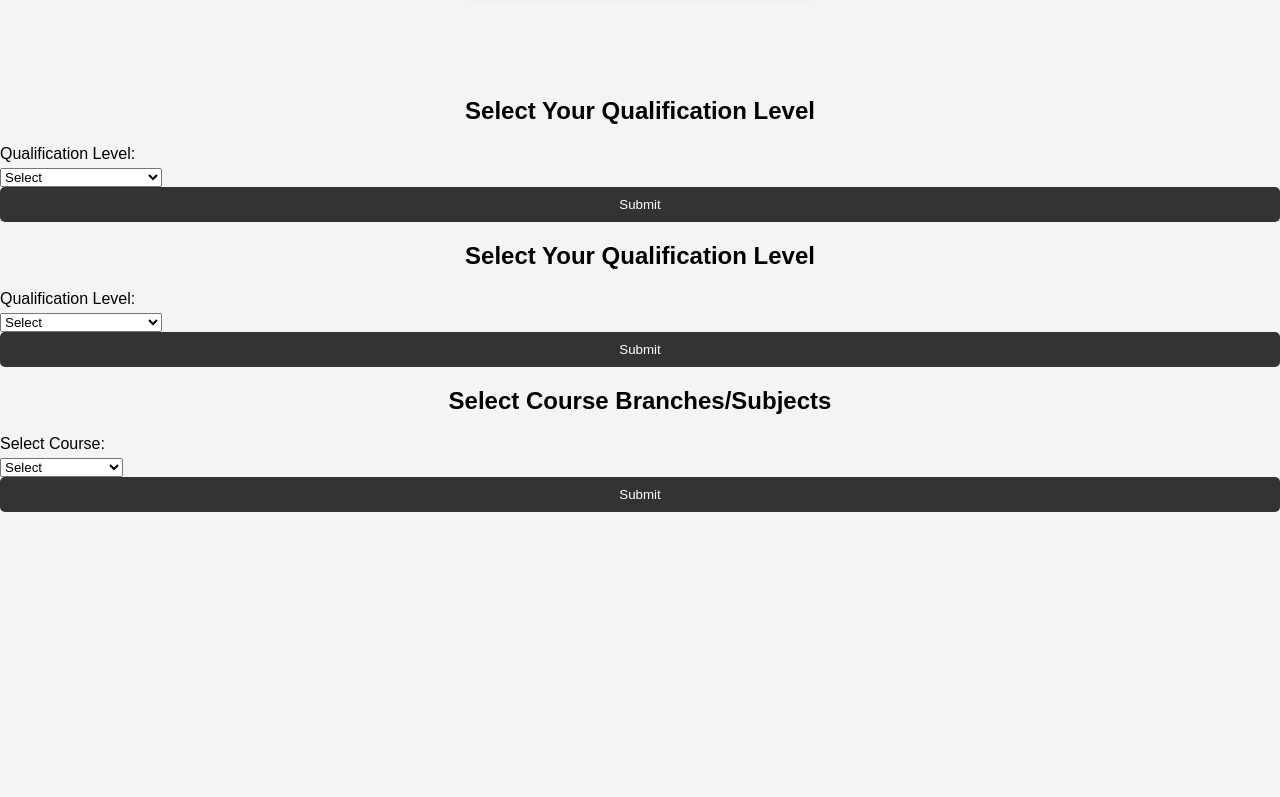
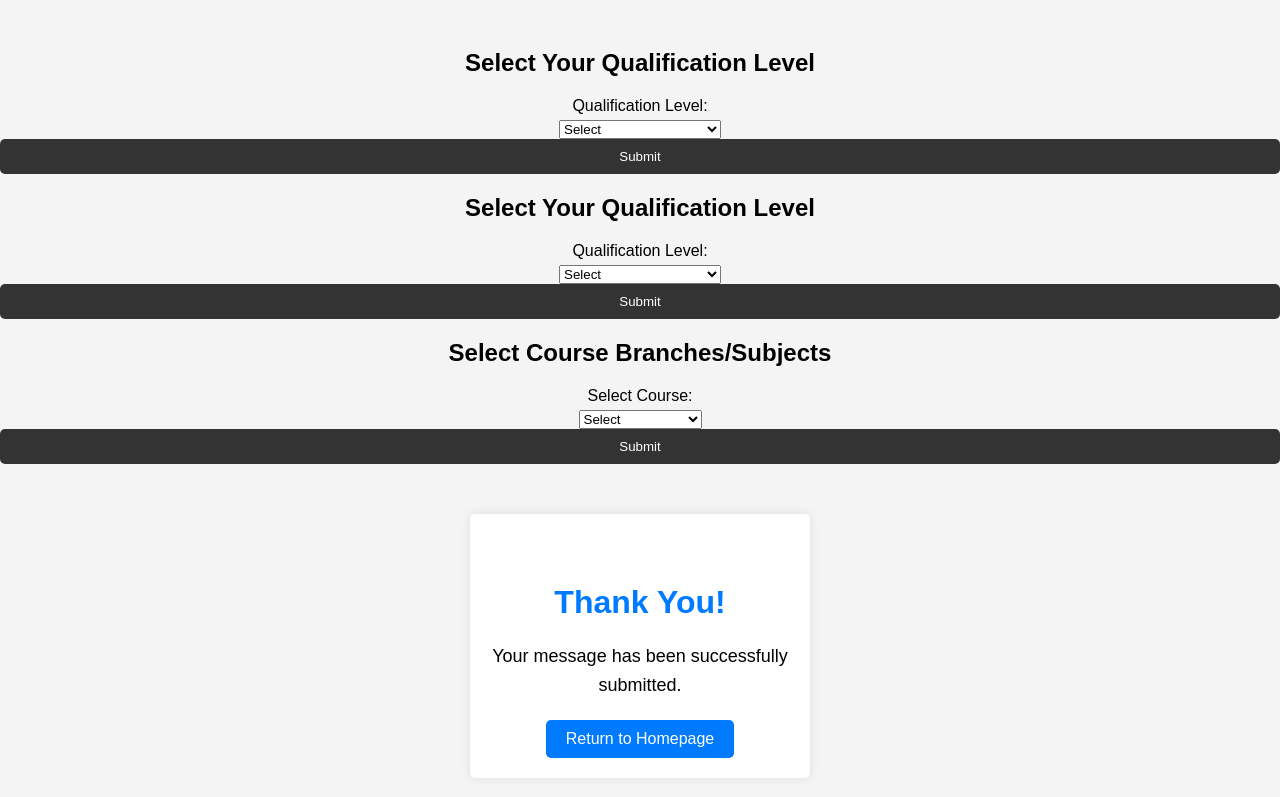
Before and after one commit to hyyaswin1/carrier-guidance, a plain HTML site: page index.html in a window 1280 px wide. Shown: the part 1029-1826 px from the top of the page. Before the commit the page ends 1541 px from the top, so only its background shows below. Drawn offline with Linux system fonts and the light colour scheme.

Commit message:
Update index.html

```diff
--- a/index.html
+++ b/index.html
@@ -257,3 +257,46 @@
     </script>
 </body>
 </html>
+<!DOCTYPE html>
+<html lang="en">
+<head>
+    <meta charset="UTF-8">
+    <meta name="viewport" content="width=device-width, initial-scale=1.0">
+    <title>Thank You!</title>
+    <style>
+        body {
+            font-family: Arial, sans-serif;
+            text-align: center;
+        }
+        .container {
+            margin-top: 50px;
+        }
+        h1 {
+            color: #007bff;
+        }
+        p {
+            font-size: 18px;
+            margin-top: 20px;
+        }
+        .btn {
+            display: inline-block;
+            padding: 10px 20px;
+            background-color: #007bff;
+            color: #fff;
+            text-decoration: none;
+            border-radius: 5px;
+            transition: background-color 0.3s ease;
+        }
+        .btn:hover {
+            background-color: #0056b3;
+        }
+    </style>
+</head>
+<body>
+    <div class="container">
+        <h1>Thank You!</h1>
+        <p>Your message has been successfully submitted.</p>
+        <a href="index.html" class="btn">Return to Homepage</a>
+    </div>
+</body>
+</html>
```
